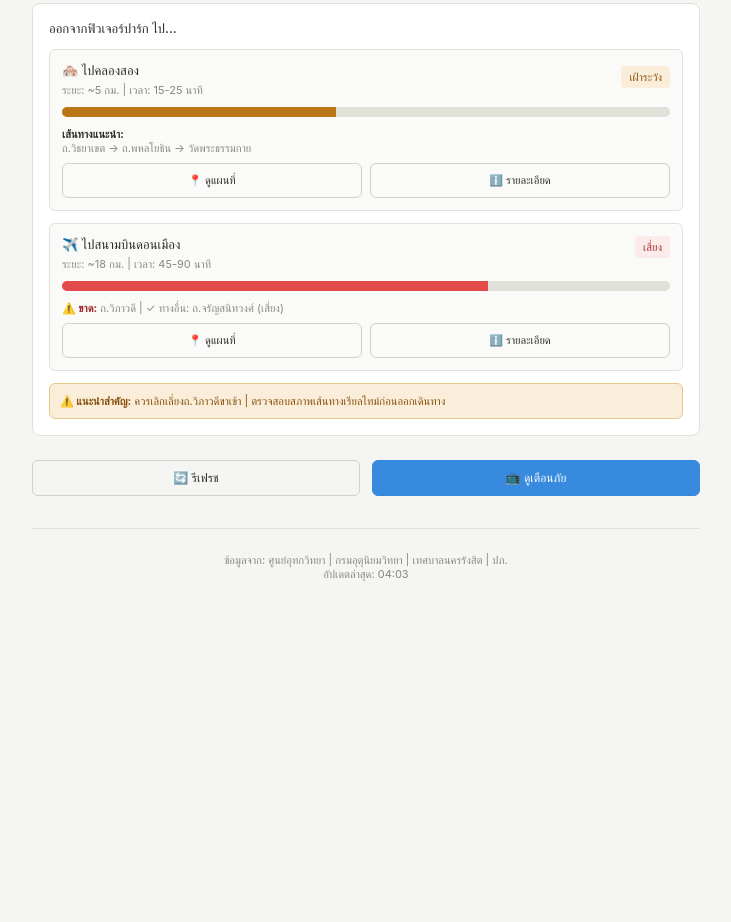
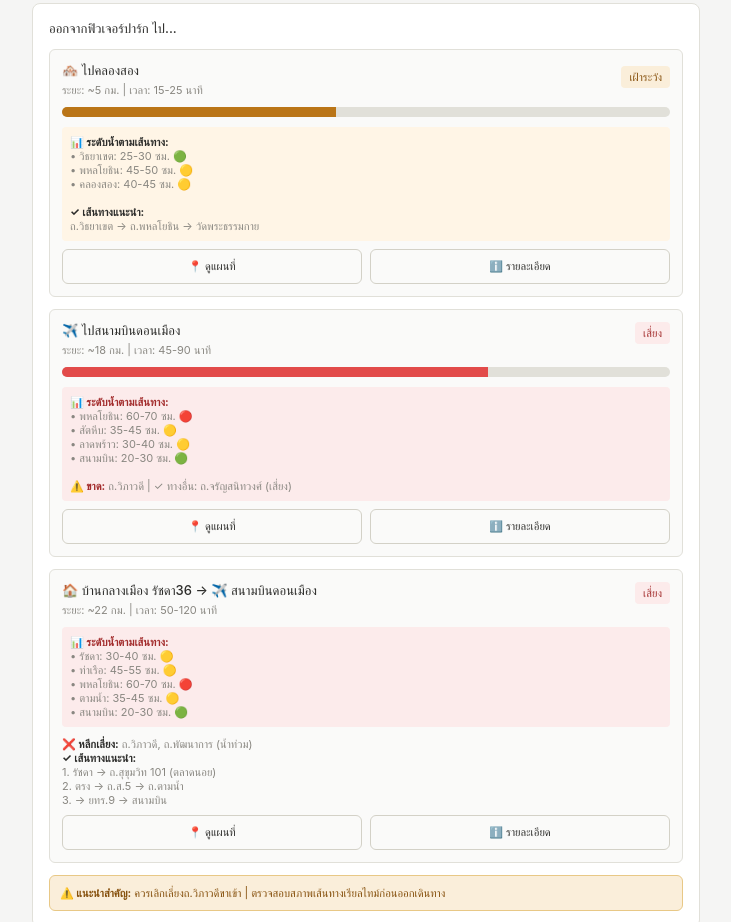
Before and after one commit to nutthachai-t/flood-dashboard, a plain HTML site: page index.html in a window 1280 px wide. Shown: the part 1713-2635 px from the top of the page, without its empty margins (274-1005 px from the left). Before the commit the page ends 2318 px from the top, so only its background shows below. Drawn offline with Linux system fonts and the light colour scheme.

Commit message:
Upload new index.html

```diff
--- a/index.html
+++ b/index.html
@@ -528,8 +528,12 @@
         <div class="water-level-bar" style="margin: 10px 0;">
           <div class="water-fill fill-warning" style="width: 45%;"></div>
         </div>
-        <div style="font-size: 11px; color: #898781; margin-bottom: 8px;">
-          <strong style="color: #2c2c2a;">เส้นทางแนะนำ:</strong><br>
+        <div style="font-size: 11px; color: #898781; margin-bottom: 8px; background: #fff5e6; padding: 8px; border-radius: 4px;">
+          <strong style="color: #2c2c2a;">📊 ระดับน้ำตามเส้นทาง:</strong><br>
+          • วิธยาเขต: 25-30 ซม. 🟢<br>
+          • พหลโยธิน: 45-50 ซม. 🟡<br>
+          • คลองสอง: 40-45 ซม. 🟡<br><br>
+          <strong style="color: #2c2c2a;">✓ เส้นทางแนะนำ:</strong><br>
           ถ.วิธยาเขต → ถ.พหลโยธิน → วัดพระธรรมกาย
         </div>
         <div style="display: flex; gap: 8px;">
@@ -553,7 +557,12 @@
         <div class="water-level-bar" style="margin: 10px 0;">
           <div class="water-fill fill-danger" style="width: 70%;"></div>
         </div>
-        <div style="font-size: 11px; color: #898781; margin-bottom: 8px;">
+        <div style="font-size: 11px; color: #898781; margin-bottom: 8px; background: #fcebeb; padding: 8px; border-radius: 4px;">
+          <strong style="color: #a32d2d;">📊 ระดับน้ำตามเส้นทาง:</strong><br>
+          • พหลโยธิน: 60-70 ซม. 🔴<br>
+          • สัตหีบ: 35-45 ซม. 🟡<br>
+          • ลาดพร้าว: 30-40 ซม. 🟡<br>
+          • สนามบิน: 20-30 ซม. 🟢<br><br>
           <strong style="color: #a32d2d;">⚠️ ขาด:</strong> ถ.วิภาวดี | ✓ ทางอื่น: ถ.จรัญสนิทวงศ์ (เสี่ยง)
         </div>
         <div style="display: flex; gap: 8px;">
@@ -561,6 +570,39 @@
             📍 ดูแผนที่
           </button>
           <button class="btn" style="flex: 1; font-size: 11px;" onclick="showRouteDetails('airport')">
+            ℹ️ รายละเอียด
+          </button>
+        </div>
+      </div>
+
+      <div class="route-option" style="margin-top: 12px;">
+        <div class="route-header">
+          <div>
+            <div style="font-size: 13px; font-weight: 500; color: #2c2c2a; margin-bottom: 4px;">🏠 บ้านกลางเมือง รัชดา36 → ✈️ สนามบินดอนเมือง</div>
+            <div style="font-size: 11px; color: #898781;">ระยะ: ~22 กม. | เวลา: 50-120 นาที</div>
+          </div>
+          <span class="level-badge badge-danger">เสี่ยง</span>
+        </div>
+        <div style="font-size: 11px; color: #898781; margin: 10px 0; background: #fcebeb; padding: 8px; border-radius: 4px;">
+          <strong style="color: #a32d2d;">📊 ระดับน้ำตามเส้นทาง:</strong><br>
+          • รัชดา: 30-40 ซม. 🟡<br>
+          • ท่าเรือ: 45-55 ซม. 🟡<br>
+          • พหลโยธิน: 60-70 ซม. 🔴<br>
+          • ตามน้ำ: 35-45 ซม. 🟡<br>
+          • สนามบิน: 20-30 ซม. 🟢
+        </div>
+        <div style="font-size: 11px; color: #898781; margin-bottom: 8px;">
+          <strong style="color: #2c2c2a;">❌ หลีกเลี่ยง:</strong> ถ.วิภาวดี, ถ.พัฒนาการ (น้ำท่วม)<br>
+          <strong style="color: #2c2c2a;">✓ เส้นทางแนะนำ:</strong><br>
+          1. รัชดา → ถ.สุขุมวิท 101 (ตลาดนอย)<br>
+          2. ตรง → ถ.ส.5 → ถ.ตามน้ำ<br>
+          3. → ยทร.9 → สนามบิน
+        </div>
+        <div style="display: flex; gap: 8px;">
+          <button class="btn" style="flex: 1; font-size: 11px;" onclick="openMap('Baan Klang Muang Ratchada 36', 'Don Mueang Airport')">
+            📍 ดูแผนที่
+          </button>
+          <button class="btn" style="flex: 1; font-size: 11px;" onclick="showRouteDetails('ratchada-airport')">
             ℹ️ รายละเอียด
           </button>
         </div>
@@ -640,7 +682,7 @@
         );
       } else if (route === 'airport') {
         alert(
-          '✈️ เส้นทางไปสนามบินดอนเมือง\n\n' +
+          '✈️ เส้นทางไปสนามบินดอนเมือง (ฟิวเจอร์ปาร์ก)\n\n' +
           '🔴 สถานะ: เสี่ยงมาก (เหนือติดน้ำ)\n\n' +
           '❌ เส้นทางอันตราย:\n' +
           '✗ ถ.วิภาวดี - ปิดสัญจรแล้ว\n' +
@@ -654,6 +696,25 @@
           '⚠️ คำแนะนำ: หากจำเป็น ไปตรวจสอบ\n' +
           'สภาพเส้นทางก่อนประมาณ 2 ชั่วโมง'
         );
+      } else if (route === 'ratchada-airport') {
+        alert(
+          '🏠→✈️ จาก บ้านกลางเมือง รัชดา36 → สนามบินดอนเมือง\n\n' +
+          '🔴 สถานะ: เสี่ยง (พหลโยธินติดน้ำหนัก)\n\n' +
+          '📊 ระดับน้ำตามเส้นทาง:\n' +
+          '• รัชดา (เริ่ม): 30-40 ซม. 🟡\n' +
+          '• ถ.ท่าเรือ: 45-55 ซม. 🟡\n' +
+          '• ถ.พหลโยธิน: 60-70 ซม. 🔴\n' +
+          '• ถ.ตามน้ำ: 35-45 ซม. 🟡\n' +
+          '• สนามบิน: 20-30 ซม. 🟢\n\n' +
+          '✓ เส้นทางแนะนำ:\n' +
+          '1. รัชดา → ส.5 (ตลาดนอย)\n' +
+          '2. → ถ.สุขุมวิท 101\n' +
+          '3. → ถ.ตามน้ำ → ยทร.9\n' +
+          '4. → สนามบิน\n\n' +
+          '⏱️ เวลา: 50-120 นาที\n' +
+          '❌ หลีกเลี่ยง: วิภาวดี, พัฒนาการ\n' +
+          '⚠️ พหลโยธินอันตรายสุด (60-70 ซม.)'
+        );
       }
     }
 
```
